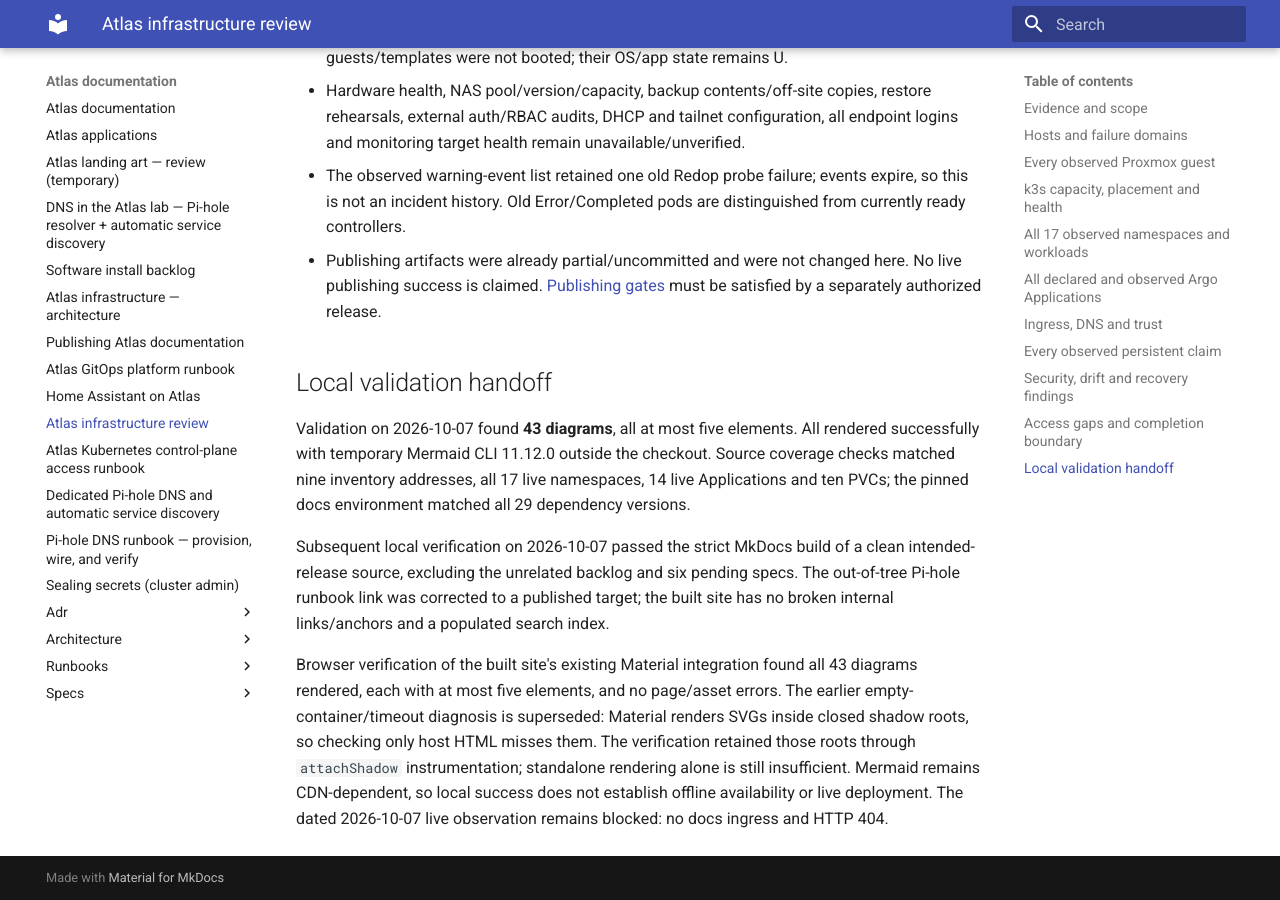
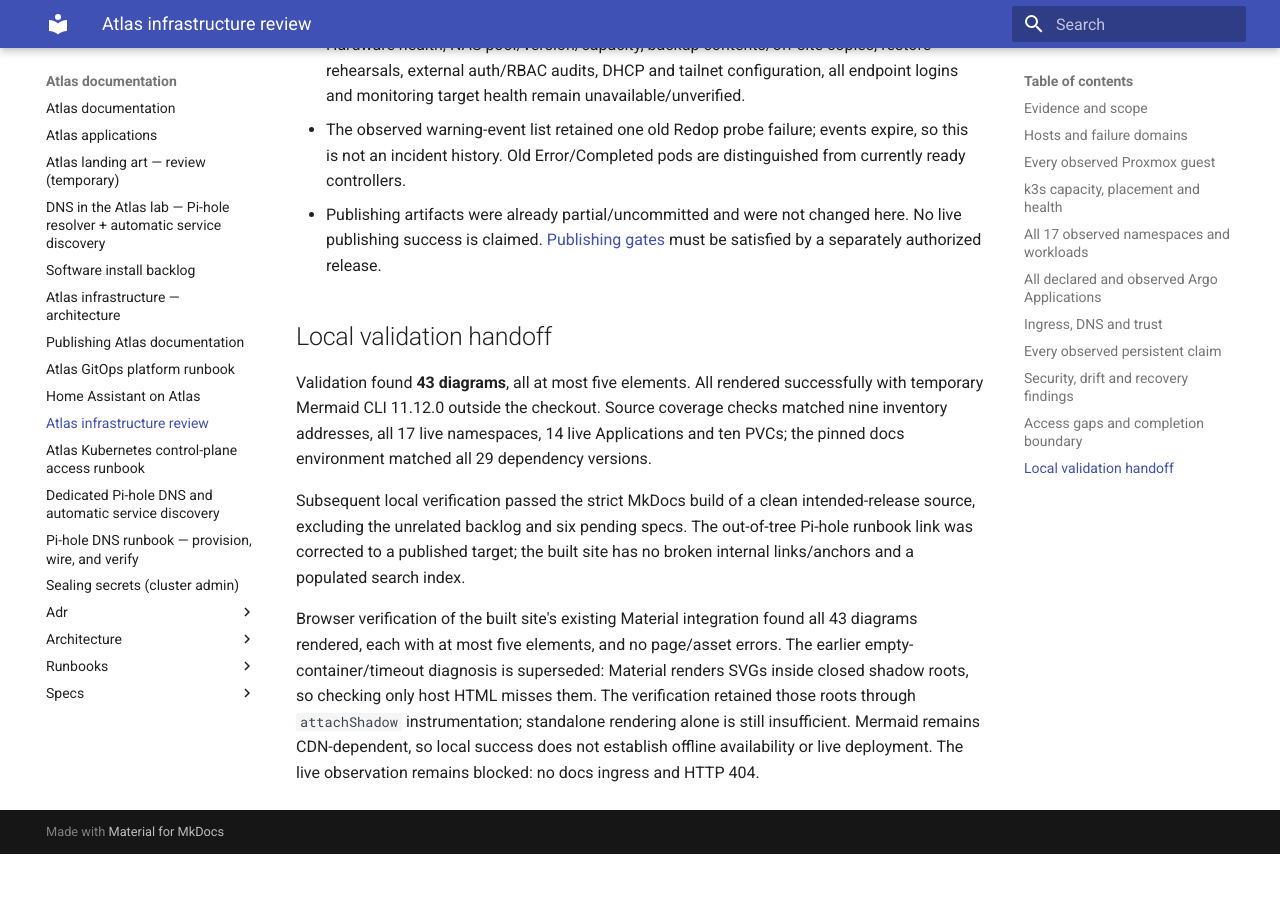
Before and after one commit to 211lab/atlas, an MkDocs documentation site: the page built from docs/infrastructure-review.md, in a window 1280 px wide and 900 px high, scrolled down 12035 px. Built offline with MkDocs 1.6.1 and Material for MkDocs 9.7.7, drawn with Linux system fonts in a browser that asks for light colours; after the commit the page ends 12889 px from its top, so only the background shows below that; some of the changed text lies outside the part shown.

Commit message:
feat(ansible): replace agent guest with hermes on Minsky
Destroy the agent VM (87765) and provision hermes (94266) on Minsky via
proxmox-create-cloudinit-vm.yml, matching the live agent sizing
(4 vCPU / 12 GiB / 64 GiB, onboot=1). hermes uses static 10.0.10.1.

- add vm_onboot to the proxmox_cloudinit_vm role
- add ansible/vars/minsky-hermes-ubuntu2204.yml; drop the stale agent vars
- inventory + Pi-hole DNS: agent.atlas.lan -> hermes.atlas.lan (10.0.10.1)
- refresh snapshot docs to hermes and remove snapshot/verification date stamps
- add docs/specs/agent-to-hermes.md

```diff
--- a/docs/infrastructure-review.md
+++ b/docs/infrastructure-review.md
@@ -2,14 +2,13 @@
 
 ## Evidence and scope
 
-**Collection: 2026-10-07, beginning 03:32 UTC**, using the workstation's machine
-clock (`date -u`), not the session date of 2026-10-06. Proxmox displayed
-2026-10-06 23:32 local time. These are point-in-time observations, not ongoing
-monitoring. Later verification commands do not silently refresh these tables.
+**Collection:** using the workstation's machine clock (`date -u`). These are
+point-in-time observations, not ongoing monitoring. Later verification commands
+do not silently refresh these tables.
 
 Evidence keys used throughout this review and its linked architecture pages:
 
-| Key | Classification and source, collected/read 2026-10-07 |
+| Key | Classification and source |
 | --- | --- |
 | D | **Declared:** `inventory.yml`, `gitops/apps/*.yaml`, `gitops/bootstrap/root-app.yaml`, `gitops/manifests/`, `helm/values/`, application chart values/templates and `apps/immich/manifests/` in this checkout; not proof of deployment |
 | H | **Live hosts:** authorized `control` SSH with existing `id_rsa_control`, `BatchMode=yes`, `StrictHostKeyChecking=yes`, `UpdateHostKeys=no`, 5s connect timeout and 25–35s command timeout; `hostname`, `uname`, selected OS/CPU/memory/root-filesystem fields, `pveversion`, `pvecm status`, `qm list`, `pct list`, `pvesm status`, allowlisted guest capacity/storage fields |
@@ -17,14 +16,14 @@
 | K | **Live API:** `/home/wsl/.local/bin/kubectl --kubeconfig /home/wsl/.kube/atlas-admin.yaml --request-timeout=15s`; `get nodes,ns,pods,deploy,sts,ds,job,cronjob,svc,ingress,pvc,pv,sc,certificate,clusterissuer,application,networkpolicy,middleware,resourcequota,limitrange,pdb,helmchart,cluster.postgresql.cnpg.io`, `top nodes`, warning-event metadata and `/readyz?verbose`; only relevant non-secret fields retained |
 | N | **Live DNS/HTTP:** `dig +time=2 +tries=1 +short @10.0.0.10 docs.atlas.lan` and `pihole.atlas.lan`; bounded `curl -k` GET to docs through node `.110`, response status only; `pihole -v` and FTL service status over H SSH |
 | B | **Live recovery metadata:** `pvesh get /cluster/backup` and `/cluster/ha/resources` returned empty arrays on Turing and Memex; G lists local etcd snapshots; K lists completed backup Job and CronJob status; no backup contents read |
-| P | **Historical:** dated claims in AGENTS (2026-10-04), old architecture/control-plane snapshots (2026-10-02), and Immich rollout runbook (2026-10-07); not independently live-verified unless paired with another key |
+| P | **Historical:** dated claims in AGENTS, old architecture/control-plane snapshots, and the Immich rollout runbook; not independently live-verified unless paired with another key |
 | U | **Unavailable/unverified:** explicit limitation, not an absence claim |
 
 No new SSH keys were accepted, no Secret objects or configuration/environment
 dumps were read, no personal application records were inspected, and no runtime
 changes, commits, pushes or tags were performed. Proxmox inspection used SSH's
 local `pvesh` read endpoints; authenticated external API credentials were not
-retrieved. Inventory coverage is nine entries: six baremetal hosts, agent,
+retrieved. Inventory coverage is nine entries: six baremetal hosts, hermes,
 Pi-hole and localhost. See [placement diagrams](architecture/placement.md).
 
 ## Hosts and failure domains
@@ -243,9 +242,9 @@
 | H: Memex ~92% used memory, ~4 GiB swap; TrueNAS allocated 16 GiB on ~15.36 GiB host | DNS and all NFS-backed services share this pressure/failure domain; NAS health and backup proof unavailable |
 | G/K: worker root 84% used; control-plane memory ~68–69% | Capacity margin needs operator attention; no cleanup/resize performed; no sustained-load or pressure-event analysis |
 | K: all nodes schedulable, most app components on control planes; single DB/forge/ingress replicas | Node or host loss can interrupt services despite API quorum; failover not tested |
-| B/G: five recent local etcd snapshots per control plane, newest 2026-10-07 00:00 UTC (plus cp1 bootstrap snapshot) | Local restore candidates exist, but off-host copies, integrity and restore rehearsal U; snapshots do not back up application PVCs |
+| B/G: five recent local etcd snapshots per control plane (plus cp1 bootstrap snapshot) | Local restore candidates exist, but off-host copies, integrity and restore rehearsal U; snapshots do not back up application PVCs |
 | B: Turing/Memex backup and HA resource lists empty | No configured jobs/resources there; manual/external backups remain U, not proven absent everywhere |
-| K/D/P: Immich scheduled Job succeeded 2026-10-07 02:00:12; P records an earlier one-off Restic snapshot | One scheduled completion is new evidence, not snapshot contents, retained history or successful restore; no pod exec or temporary recovery pods created |
+| K/D/P: Immich scheduled Job succeeded; P records an earlier one-off Restic snapshot | One scheduled completion is new evidence, not snapshot contents, retained history or successful restore; no pod exec or temporary recovery pods created |
 | K: six NetworkPolicies: four Argo ingress policies, Gitea PostgreSQL, Home Assistant ingress | No observed namespace-wide default deny elsewhere; DB policy permits port 5432 without a source selector and unrestricted egress; enforcement not tested |
 | K/D: 3f-app, Redop, Home Assistant middleware allows 10.0.0.0/8 | Broad internal network access, not user authentication. 3f-app development mode and Redop cockpit disabled auth are declared; do not infer production isolation |
 | K/D/P: privileged host-network/hostPath platform agents, CI dind and shared GitOps project | High-trust administration/CI boundary; RBAC, encryption-at-rest configuration, firewall and credential rotation not audited. Sealed Secrets protects Git ciphertext, not automatically every live Secret in etcd |
@@ -282,13 +281,13 @@
 
 ## Local validation handoff
 
-Validation on 2026-10-07 found **43 diagrams**, all at most five elements.
+Validation found **43 diagrams**, all at most five elements.
 All rendered successfully with temporary Mermaid CLI 11.12.0 outside the
 checkout. Source coverage checks matched nine inventory addresses, all 17 live
 namespaces, 14 live Applications and ten PVCs; the pinned docs environment
 matched all 29 dependency versions.
 
-Subsequent local verification on 2026-10-07 passed the strict MkDocs build of a
+Subsequent local verification passed the strict MkDocs build of a
 clean intended-release source, excluding the unrelated backlog and six pending
 specs. The out-of-tree Pi-hole runbook link was corrected to a published target;
 the built site has no broken internal links/anchors and a populated search index.
@@ -300,5 +299,5 @@
 The verification retained those roots through `attachShadow` instrumentation;
 standalone rendering alone is still insufficient. Mermaid remains CDN-dependent,
 so local success does not establish offline availability or live deployment.
-The dated 2026-10-07 live observation remains blocked: no docs ingress
+The live observation remains blocked: no docs ingress
 and HTTP 404.
--- a/inventory.yml
+++ b/inventory.yml
@@ -25,8 +25,8 @@
     ansible_become: true
     ansible_become_user: root
   hosts:
-    agent:
-      ansible_host: 10.0.10.155
+    hermes:
+      ansible_host: 10.0.10.1
 
 dns:
   vars:
```
Also changed, not shown: other parts of docs/infrastructure-review.md (+3 -3 lines), .opencode/skills/atlas-cluster/SKILL.md (+1 -1 lines), docs/architecture/placement.md (+3 -3 lines), docs/atlas-dns.md (+2 -2 lines), docs/c4-architecture.md (+5 -5 lines), docs/kubernetes-control-plane.md (+5 -5 lines), docs/specs/agent-to-hermes.md (added, +76 -0 lines), 5 other files.
